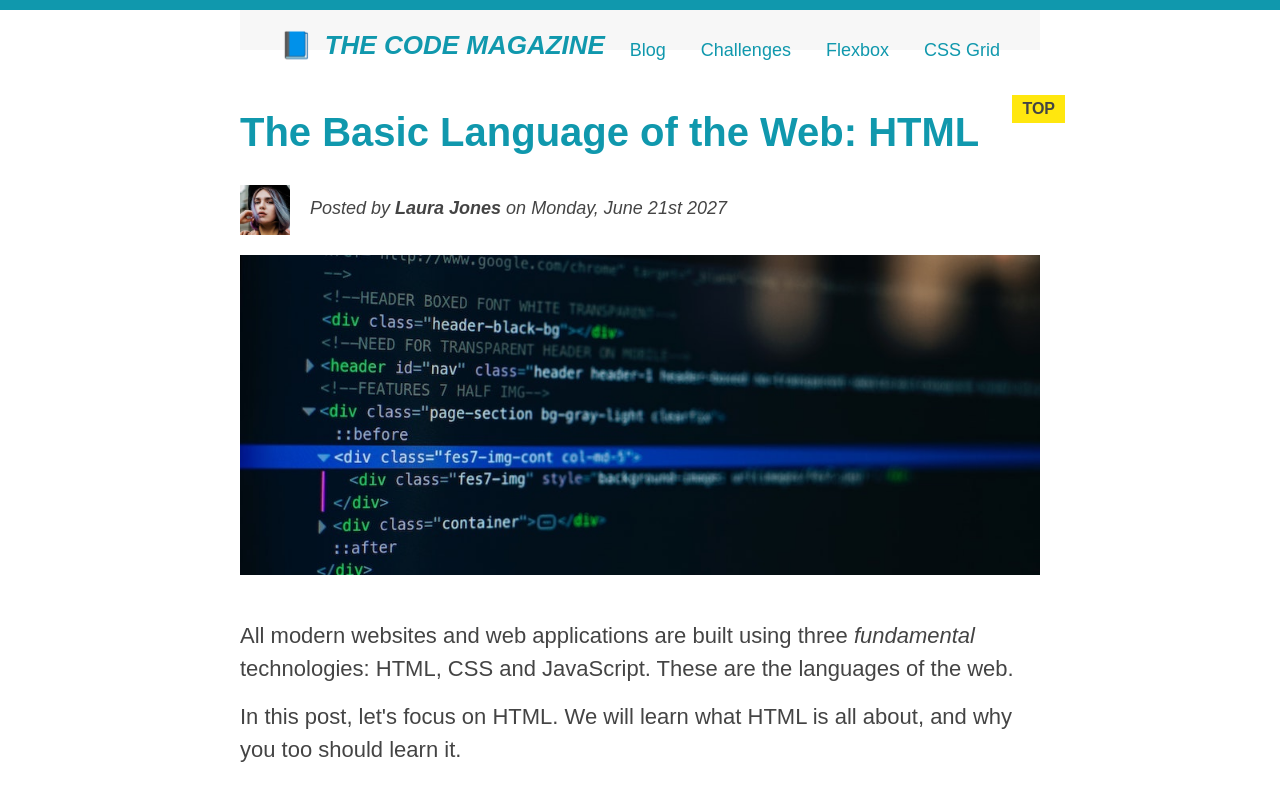
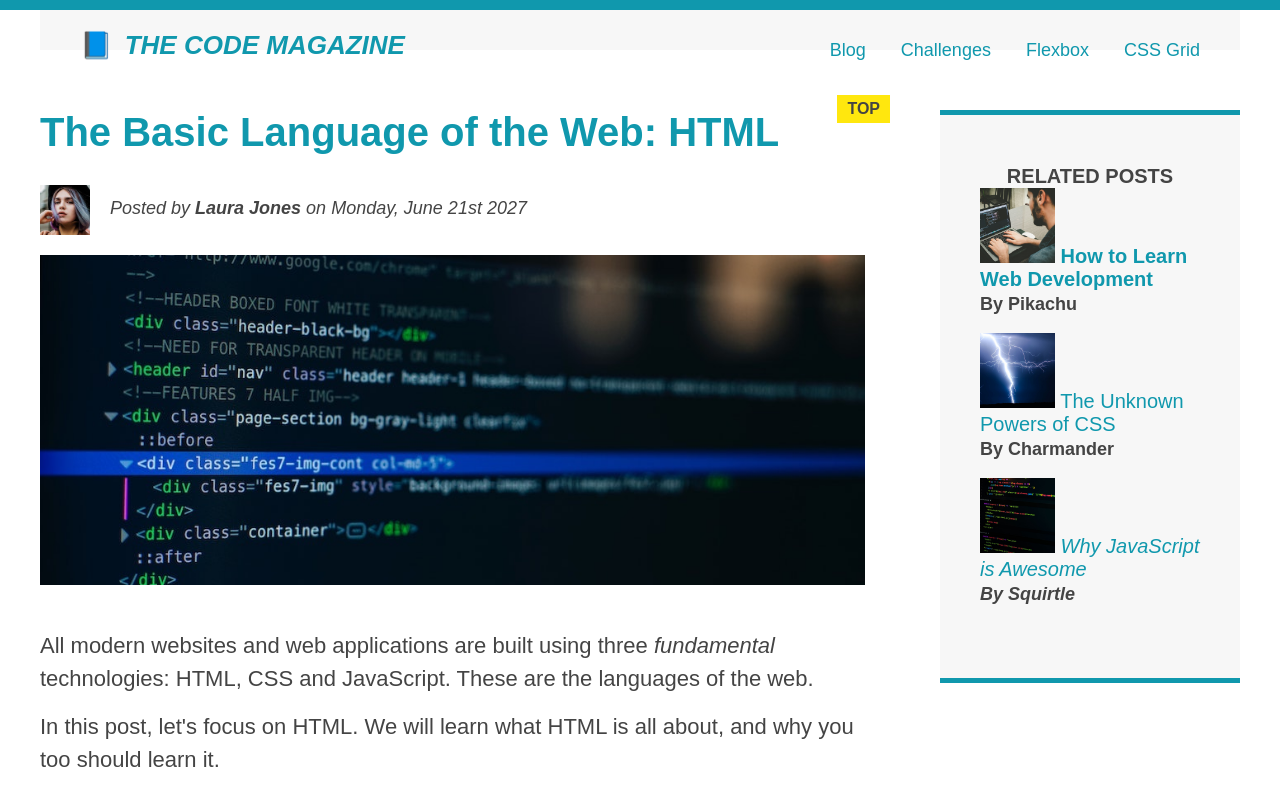
Before and after one commit to MHaidS/The-Code-Magazine, a plain HTML site: page index.html in a window 1280 px wide. Shown: the top 800 px of the page. Drawn offline with Linux system fonts and the light colour scheme.

Commit message:
fifth commit

```diff
--- a/index.html
+++ b/index.html
@@ -16,8 +16,8 @@
             <!-- <strong>This is the navigation</strong> -->
             <a href="blog.html">Blog</a>
             <a href="#">Challenges</a>
-            <a href="#">Flexbox</a>
-            <a href="#">CSS Grid</a>
+            <a href="flexbox.html">Flexbox</a>
+            <a href="css-grid.html">CSS Grid</a>
           </nav>
       </header>
 
--- a/style.css
+++ b/style.css
@@ -13,6 +13,7 @@ li {
   /* border-top: 10px solid #1098ad; */
   margin: 0;
   padding: 0;
+  box-sizing: border-box;
 }
 
 /* PAGE SECTIONS */
@@ -25,7 +26,7 @@ body {
 }
 
 .container {
-  width: 800px;
+  width: 1200px;
   /* margin-left: auto;
   margin-right: auto; */
   margin: 0 auto;
@@ -65,14 +66,13 @@ aside {
   background-color: #f7f7f7;
   border-top: 5px solid #1098ad;
   border-bottom: 5px solid #1098ad;
-  /* padding-top: 50px;
-  padding-bottom: 50px; */
-  padding: 50px 0;
-  margin-bottom: 60px;
+  padding: 50px 40px;
+  /* margin-bottom: 60px; */
   /* when creating space outside of an element or bet multiple elements , choose only 1 bet margin-top or margin-bottom(PREFERABLY) */
 
   /* when you need space inside an element, esp when there is a background-color or a border, use  padding  */
-  width: 500px;
+  /* width: 500px; */
+  /* box-sizing: border-box; */
 }
 
 /* SMALLER ELEMENTS */
@@ -156,6 +156,7 @@ li:last-child {
 
 .related {
   list-style: none;
+  margin-left: 0;
 }
 
 body {
@@ -373,8 +374,6 @@ nav p {
 }
 
 .author {
-  /* padding-left: 80px; */
-  /* padding-top: 10px; */
   margin-top: 10px;
   float: left;
   margin-left: 20px;
@@ -387,3 +386,20 @@ h1 {
 nav {
   float: right;
 }
+
+article {
+  /* background-color: green; */
+  width: 825px;
+  float: left;
+}
+
+aside {
+  /* background-color: red; */
+  width: 300px;
+  float: right;
+}
+
+footer {
+  /* background-color: yellow; */
+  clear: both;
+}
```
Also changed, not shown: flexbox.html (+4 -1 lines).
